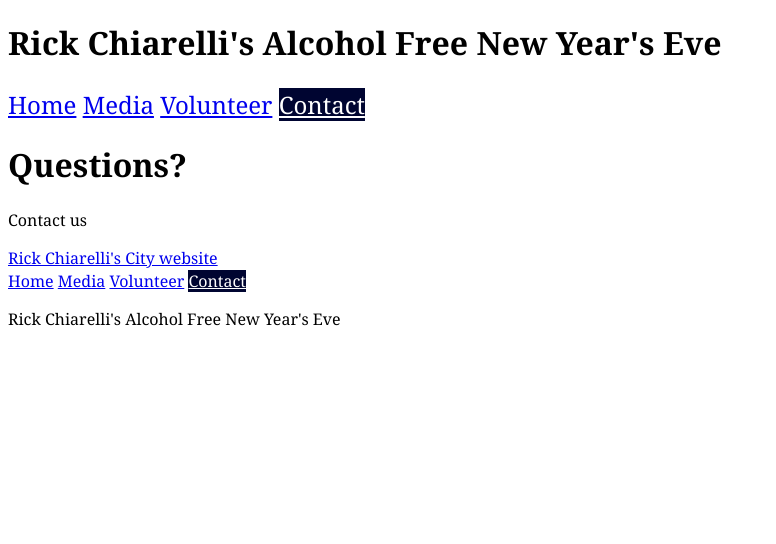
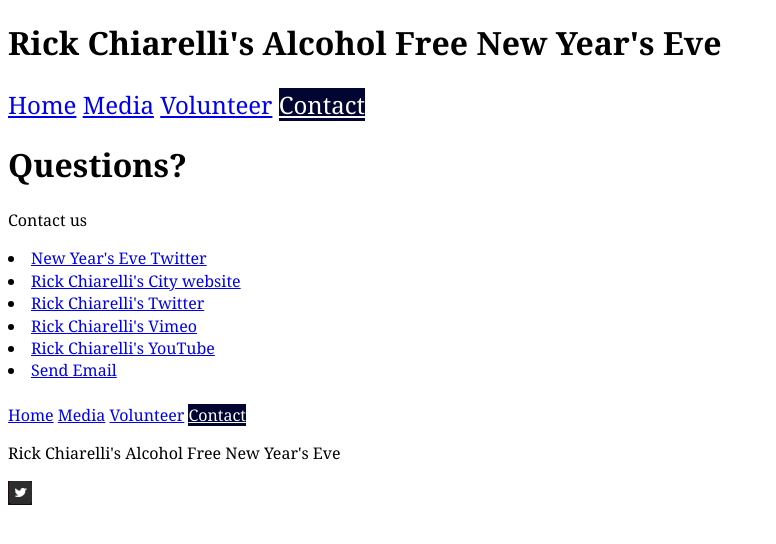
Before and after one commit to VeronicaChiarelli/NYE-2017, a Jekyll site: the page built from contact.html, in a window 1280 px wide. Shown: the top 544 px of the page, without its empty margins (0-776 px from the left). Built offline with Jekyll 4.4.1, drawn with Linux system fonts in a browser that asks for light colours.

```diff
--- a/_layouts/default.html
+++ b/_layouts/default.html
@@ -16,6 +16,9 @@
 <footer>
   {% include nav.html navclass='nav-bottom'%}
   <p>Rick Chiarelli's Alcohol Free New Year's Eve</p>
+  <a href="https://twitter.com/rickchiarelli?lang=en">
+    <img src = "{{site.baseurl}}/img/twitter.jpg" alt="Twitter">
+  </a>
 </footer>
 
 </body>
--- a/contact.html
+++ b/contact.html
@@ -4,4 +4,13 @@ layout: default
 <h1> Questions? </h1>
 <p>Contact us </p>
 
-<a href="www.rickchiarelli.com">Rick Chiarelli's City website</a>
+<li><a href="https://twitter.com/familynewyears?lang=en">New Year's Eve Twitter</a></li>
+<li><a href="http://www.rickchiarelli.com">Rick Chiarelli's City website</a></li>
+<li><a href="https://twitter.com/rickchiarelli?lang=en">Rick Chiarelli's Twitter</a></li>
+<li><a href="https://vimeo.com/rickchiarelli">Rick Chiarelli's Vimeo</a></li>
+<li><a href="https://www.youtube.com/user/RickChiarelliNation/videos?flow=grid&view=0">Rick Chiarelli's YouTube</a></li>
+<li><a href="mailto:rick.chiarelli@ottawa.ca">Send Email</a></li>
+
+
+
+<br/>
--- a/photos.html
+++ b/photos.html
@@ -4,3 +4,5 @@ layout: media
 
 <h1>Photos!</h1>
 <p>Photos from previous years!</p>
+
+<img src="{{site.baseurl}}img/pic1.jpg" alt="Photo of NYE 2015">
--- /dev/null
+++ b/volunteer.html
@@ -0,0 +1,6 @@
+---
+layout: default
+---
+
+<h1>Volunteer</h1>
+<p>Volunteer at the event</p>
```
Also changed, not shown: img/pic1.jpg (added), img/twitter.jpg (added), 2 other files.
